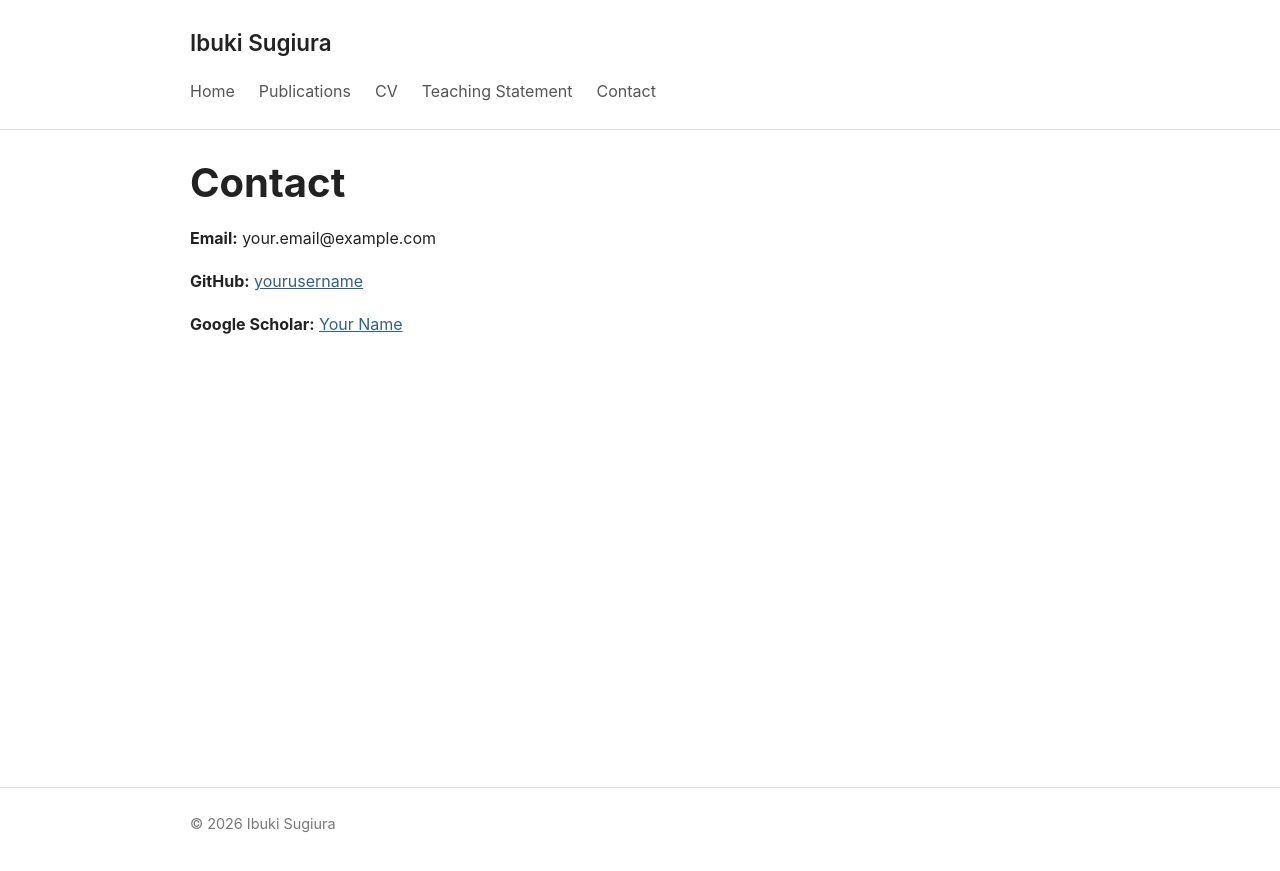
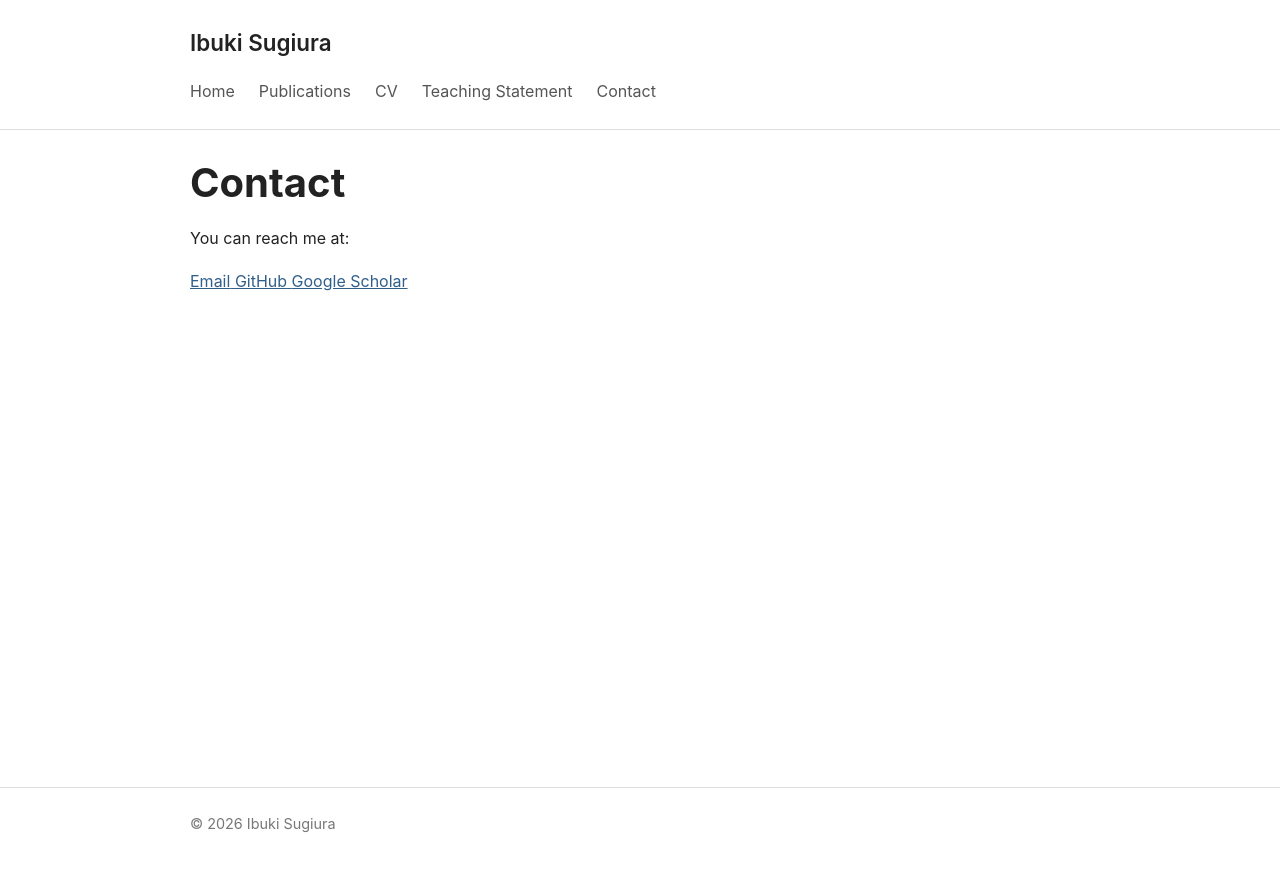
Before and after one commit to isugiura/isugiura.github.io, a Jekyll site: the page built from contact.md, in a window 1280 px wide. Shown: the top 871 px of the page. Built offline with Jekyll 4.4.1, drawn with Linux system fonts in a browser that asks for light colours.

Commit message:
Adding my contact info

```diff
--- a/contact.md
+++ b/contact.md
@@ -6,8 +6,23 @@ permalink: /contact/
 
 # Contact
 
-**Email:** your.email@example.com
+You can reach me at:
 
-**GitHub:** [yourusername](https://github.com/yourusername)
+<div class="contact-links">
 
-**Google Scholar:** [Your Name](#)
+  <a href="mailto:ibuki.s@columbia.edu" class="contact-link">
+    <i class="fa-solid fa-envelope"></i>
+    <span>Email</span>
+  </a>
+
+  <a href="https://github.com/isugiura" class="contact-link" target="_blank">
+    <i class="fa-brands fa-github"></i>
+    <span>GitHub</span>
+  </a>
+
+  <a href="https://scholar.google.com/citations?user=RpILjbkAAAAJ&hl=en" class="contact-link" target="_blank">
+    <i class="fa-solid fa-graduation-cap"></i>
+    <span>Google Scholar</span>
+  </a>
+
+</div>
```
